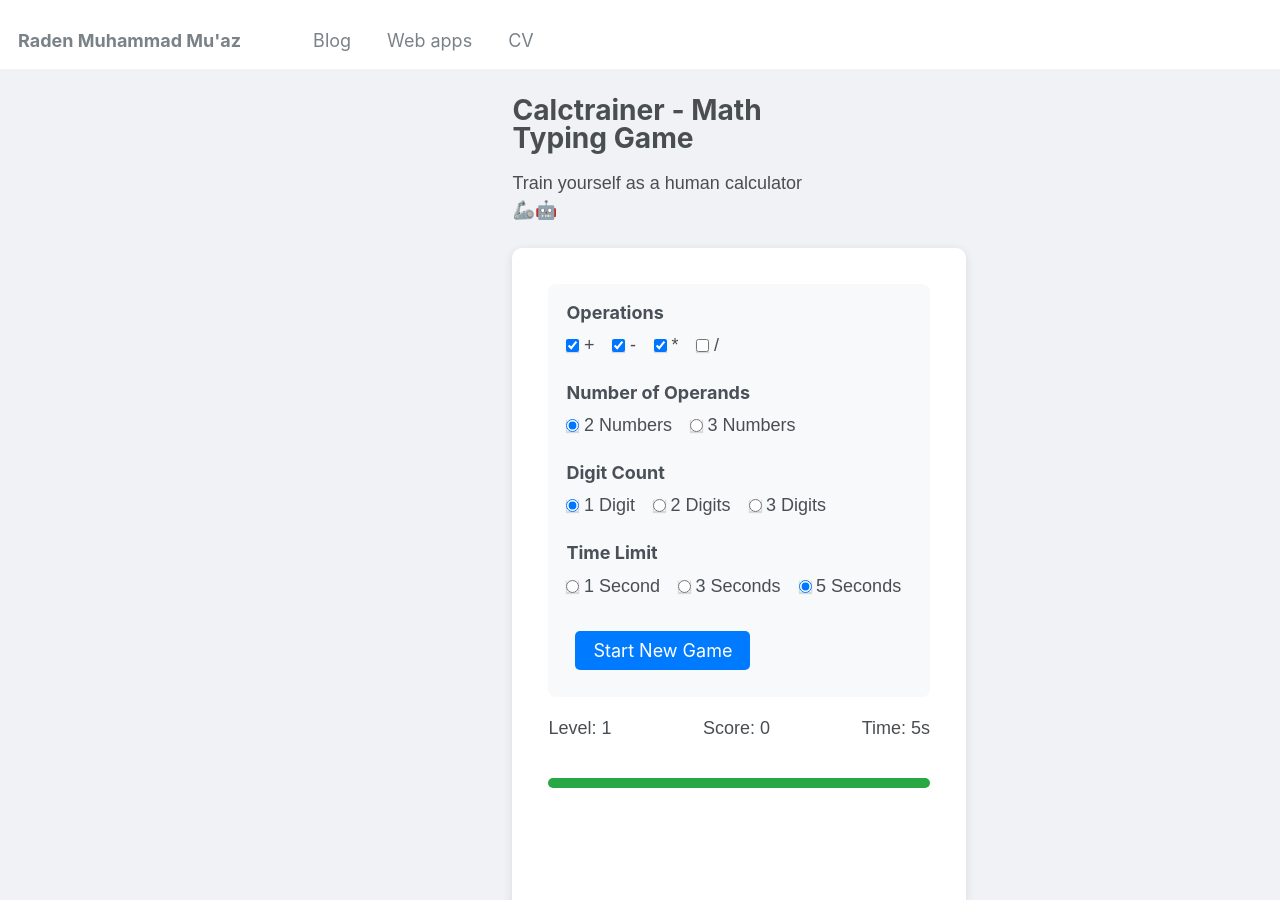
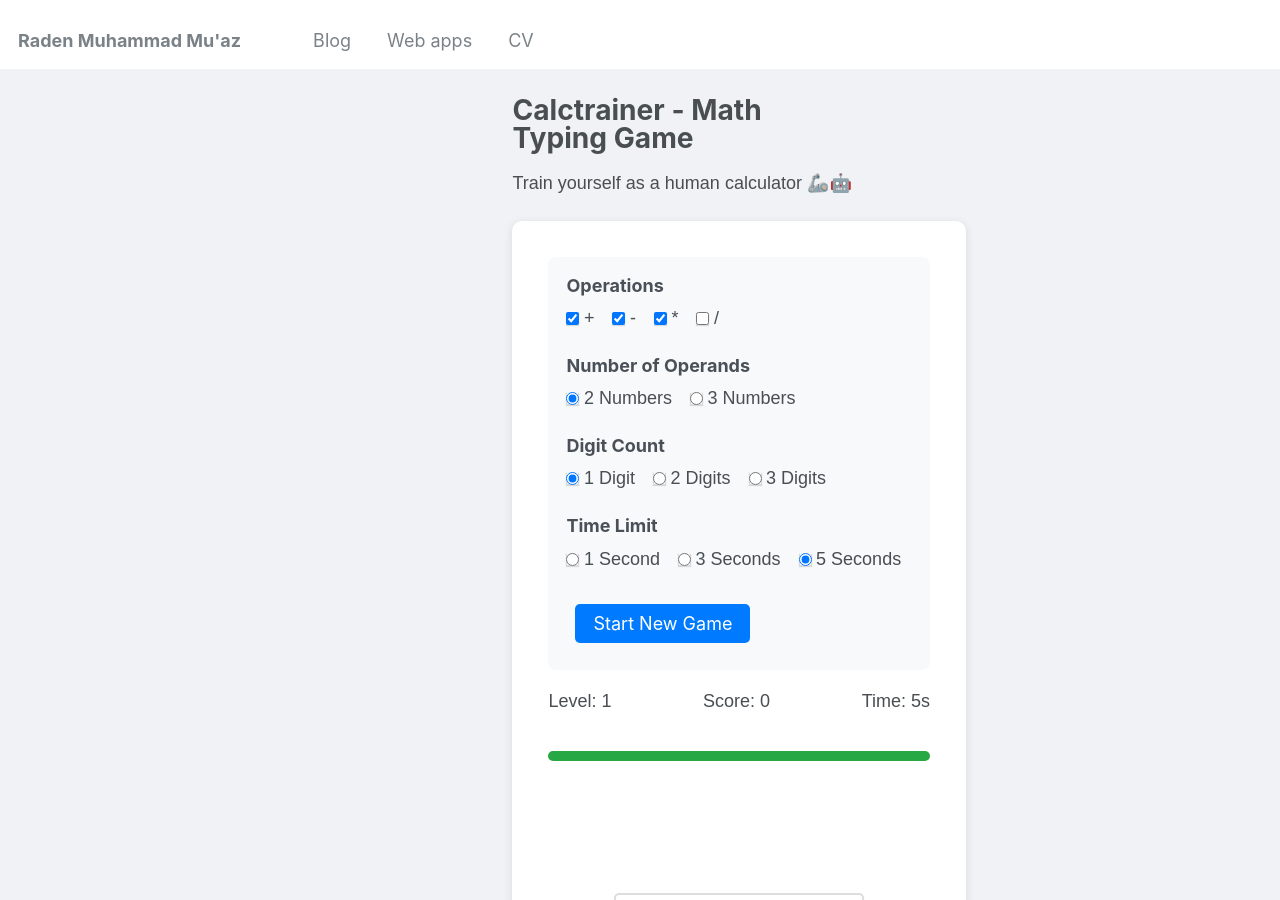
Before and after one commit to radenmuaz/radenmuaz.github.io, a Jekyll site: the page built from _pages/calctrainer.md, in a window 1280 px wide and 900 px high. Built offline with Jekyll 4.4.1, drawn with Linux system fonts in a browser that asks for light colours; some of the changed lines change nothing that is shown.

Commit message:
calctrainer

```diff
--- a/_config.yml
+++ b/_config.yml
@@ -200,7 +200,7 @@
 # Markdown Processing
 kramdown:
   input: GFM
-  hard_wrap: true
+  hard_wrap: false
   auto_ids: true
   footnote_nr: 1
   entity_output: as_char
```
